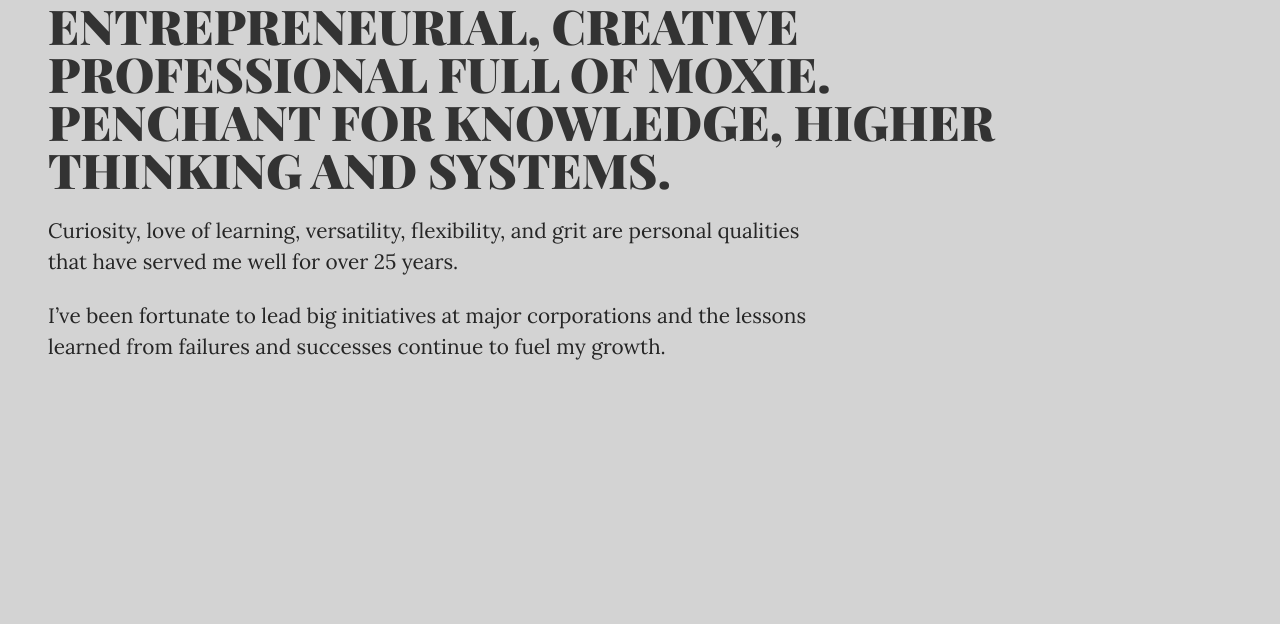
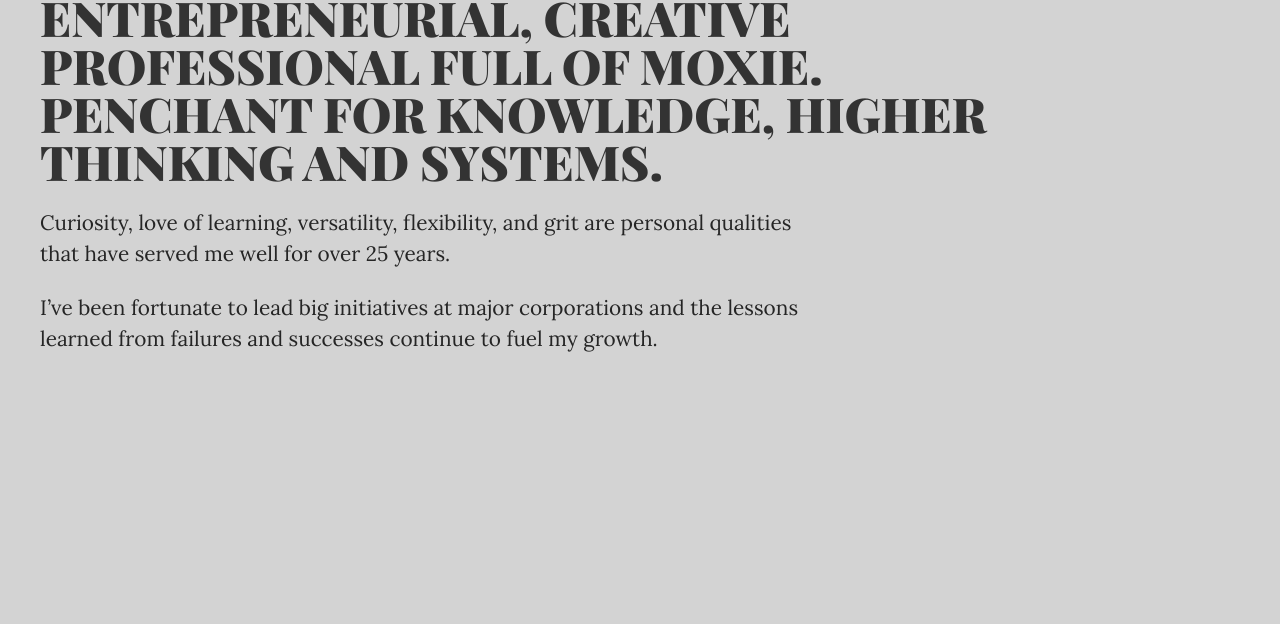
Before and after one commit to FrankDraws/git-5apps.com-frankdraws_testdev, a plain HTML site: page index.html in a window 1280 px wide. Shown: the part 176-800 px from the top of the page. Drawn offline with Linux system fonts and the light colour scheme.

Commit message:
Updated html and body css.

```diff
--- a/styles.css
+++ b/styles.css
@@ -2,6 +2,10 @@
 @import url("https://fonts.googleapis.com/css2?family=Lora:wght@400;500;600&family=Playfair+Display+SC:wght@700;900&display=swap");
 @import url("https://fonts.googleapis.com/css2?family=Bree+Serif&family=Lora:wght@400;500;600&family=Playfair+Display+SC:wght@700;900&display=swap");
 
+html, body {
+    margin: 0;
+    min-height: 100%;
+}
 body {
   background: #d3d3d3;
   color: #252525;
```
